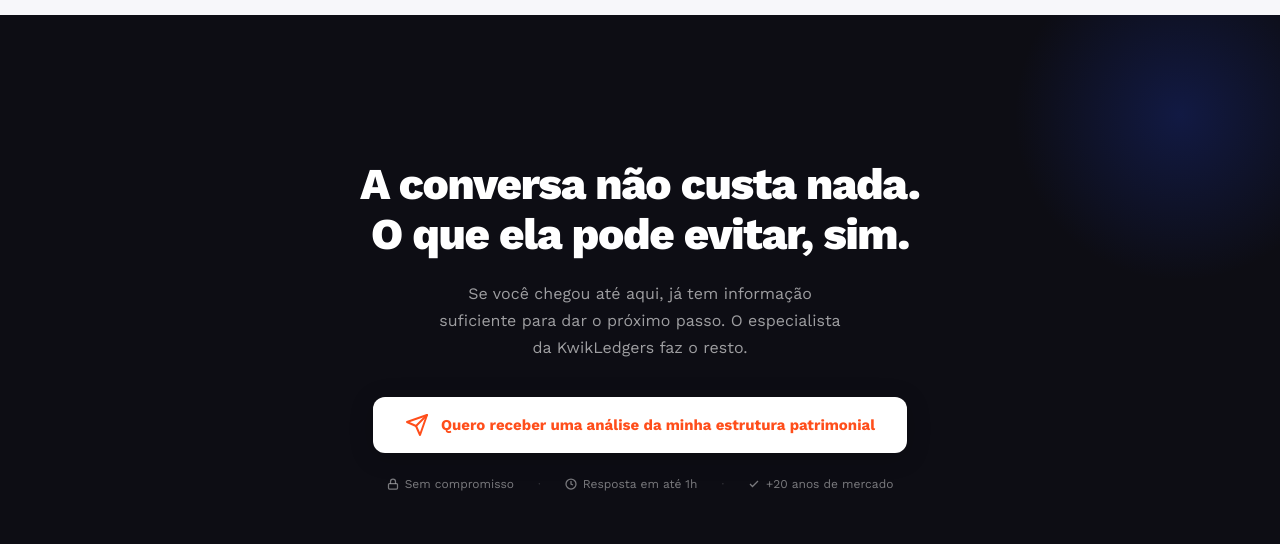
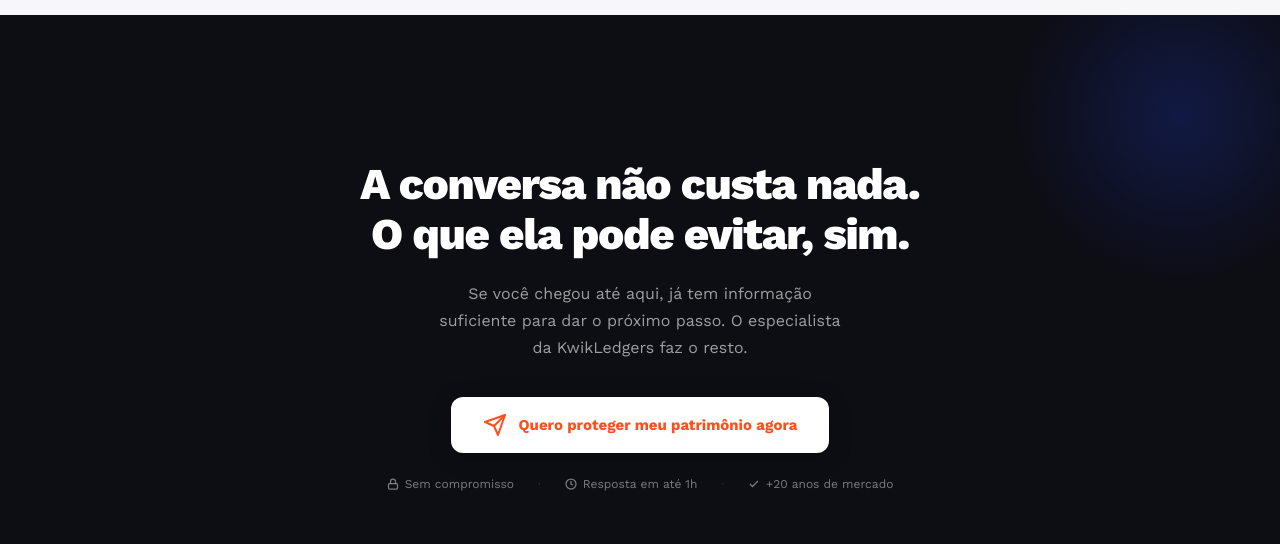
Before and after one commit to cbenatton/kwikledgers-holdings-lp, a plain HTML site: page index.html in a window 1280 px wide. Shown: the part 7509-8053 px from the top of the page. Drawn offline with nearby package versions, Linux system fonts and the light colour scheme.

Commit message:
Add files via upload
ultimo cta ajustado

```diff
--- a/index.html
+++ b/index.html
@@ -1365,7 +1365,7 @@ section.cta-final{position:relative;overflow:hidden}
         <a href="https://wa.me/5511981462102?text=Ol%C3%A1%2C%20vi%20sobre%20a%20holding%20americana%20da%20KwikLedgers%20e%20quero%20entender%20se%20faz%20sentido%20para%20o%20meu%20caso." target="_blank" rel="noopener"
           style="display:inline-flex;align-items:center;gap:12px;background:#fff;color:var(--orange);font-size:15px;font-weight:700;padding:16px 32px;border-radius:12px;text-decoration:none;transition:opacity 150ms;box-shadow:0 4px 24px rgba(0,0,0,0.2)">
           <svg width="24" height="24" viewBox="0 0 24 24" fill="none" stroke="currentColor" stroke-width="2" stroke-linecap="round" stroke-linejoin="round" aria-hidden="true"><path d="M22 2L11 13"/><path d="M22 2L15 22 11 13 2 9l20-7z"/></svg>
-          Quero receber uma análise da minha estrutura patrimonial
+          Quero proteger meu patrimônio agora
         </a>
       </div>
 
```
